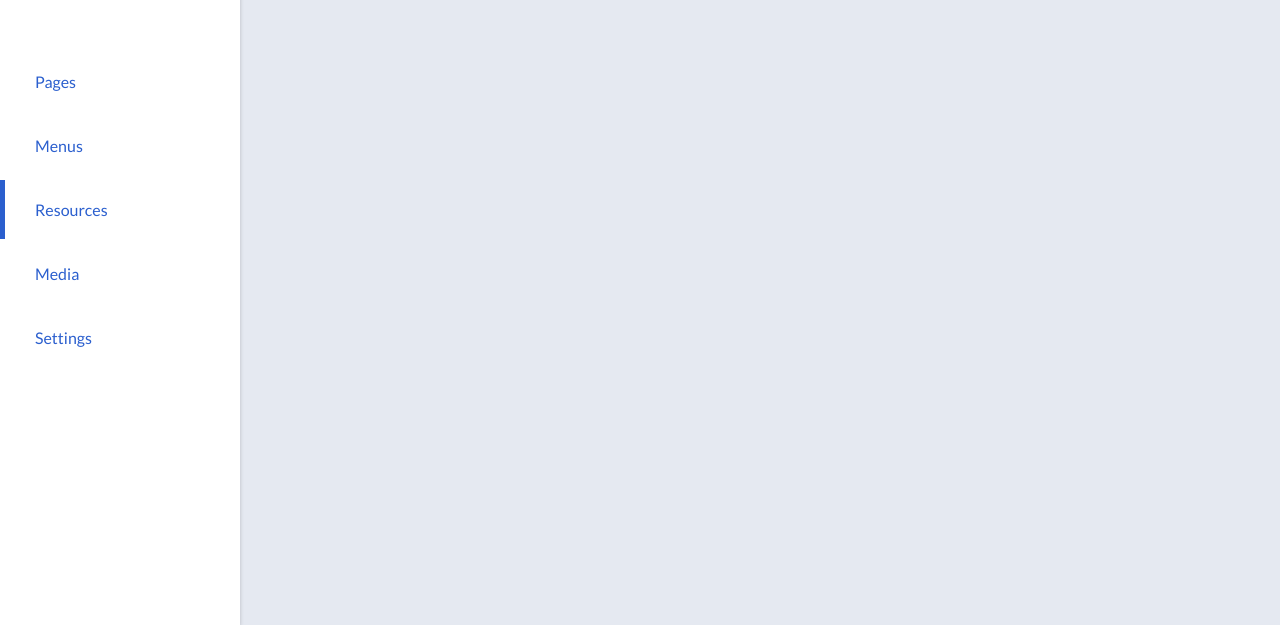
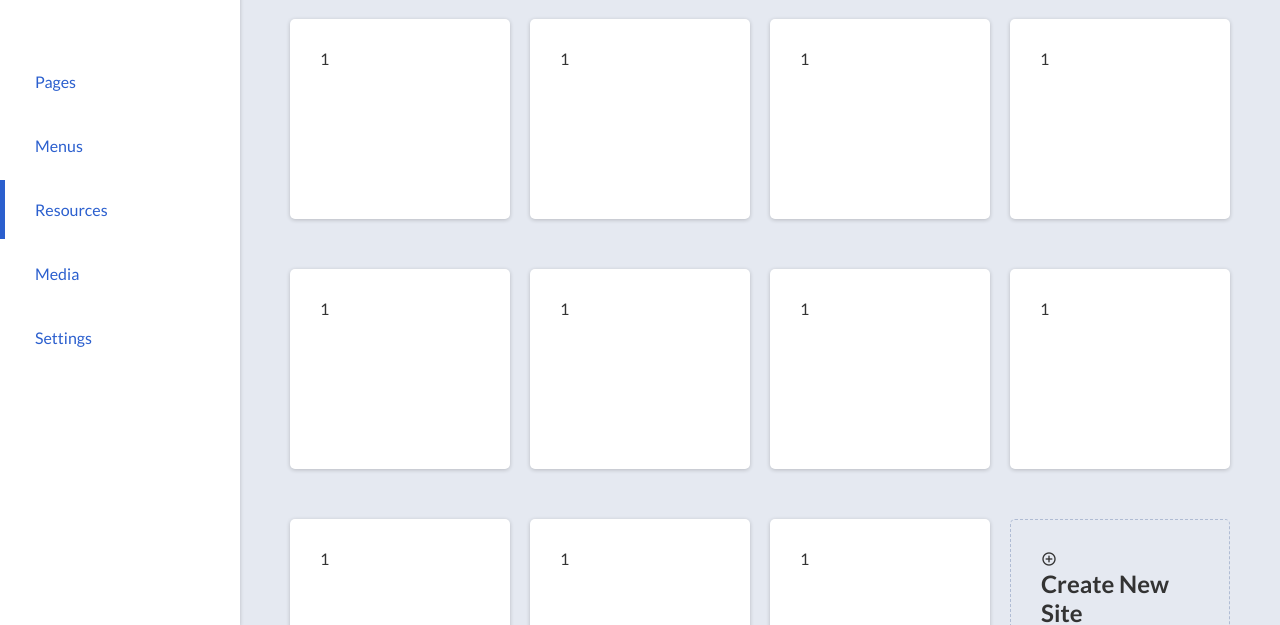
Before and after one commit to artylope/iso-cms-prototype, a plain HTML site: page 1c_resources.html in a window 1280 px wide. Shown: the part 175-800 px from the top of the page. Drawn offline with nearby package versions, Linux system fonts and the light colour scheme.

Commit message:
resources

```diff
--- a/1c_resources.html
+++ b/1c_resources.html
@@ -43,6 +43,50 @@
       <div class="section-header">
         <h1 class="section-title">Resources</h1>
       </div>
+      <div class="content-container-cards">
+
+        <div class="card-container">
+          <div class="card">1</div>
+        </div>
+        <div class="card-container">
+          <div class="card">1</div>
+        </div>
+        <div class="card-container">
+          <div class="card">1</div>
+        </div>
+        <div class="card-container">
+          <div class="card">1</div>
+        </div>
+        <div class="card-container">
+          <div class="card">1</div>
+        </div>
+        <div class="card-container">
+          <div class="card">1</div>
+        </div>
+        <div class="card-container">
+          <div class="card">1</div>
+        </div>
+        <div class="card-container">
+          <div class="card">1</div>
+        </div>
+        <div class="card-container">
+          <div class="card">1</div>
+        </div>
+        <div class="card-container">
+          <div class="card">1</div>
+        </div>
+        <div class="card-container">
+          <div class="card">1</div>
+        </div>
+        <div class="card-container">
+          <div class="card add-new">
+            <div class="create-new">
+              <i class='bx bx-plus-circle'></i>
+              <h2>Create New Site</h2>
+            </div>
+          </div>
+        </div>
+      </div>
     </div>
 
   </div>
--- a/css/scss/pages/admin-content.scss
+++ b/css/scss/pages/admin-content.scss
@@ -74,12 +74,26 @@
   }
 }
 
+$resource-card-gutter: 3%;
+
 .content-container-cards{
   //this is used in the setting page
   width: 100%;
   display: flex;
   box-sizing: border-box;
-  flex-direction: column;
+  flex-direction: row;
+  flex-wrap: wrap;
+
+  .card-container{
+    flex: 1 0 calc(25% - 20px);
+    margin: 10px;
+
+
+    .card{
+      box-sizing: border-box;
+      height: 200px;
+    }
+  }
 }
 
 .content-container-boxes{
```
Also changed, not shown: 1e_settings.html (+1 -1 lines), css/style.css.
